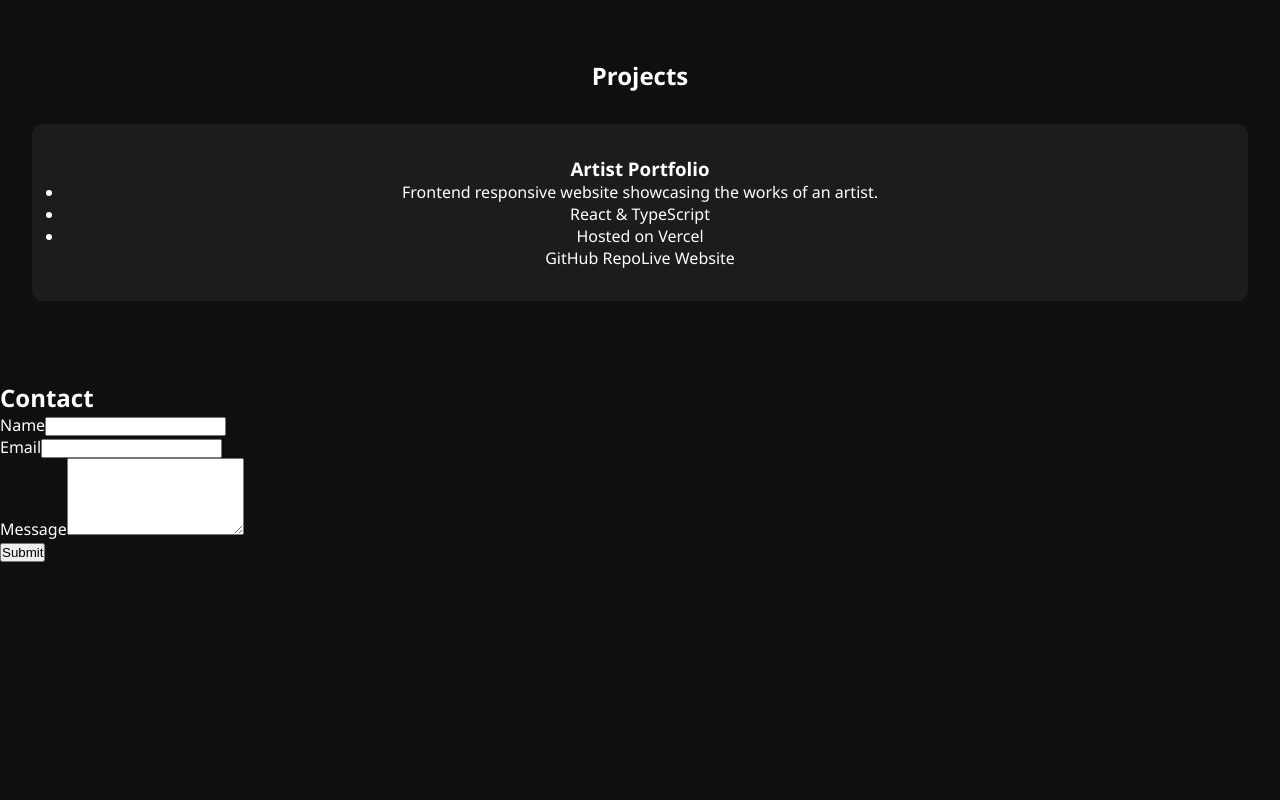
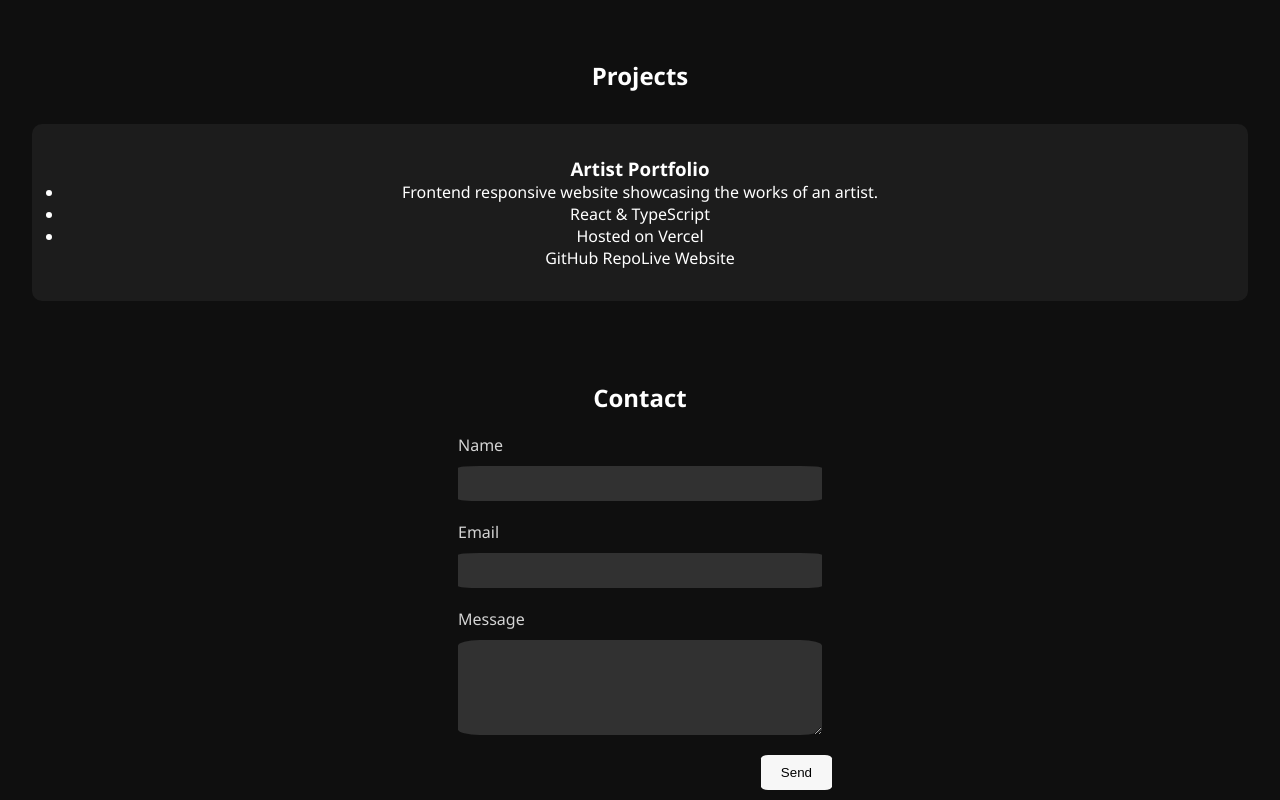
Before and after one commit to RahniDev/portfolio-2026, a React (Vite) app: page / in a window 1280 px wide. Shown: the part 1074-1874 px from the top of the page. Before the commit the page ends 1636 px from the top, so only its background shows below. Built offline with nearby package versions, Linux system fonts and the light colour scheme; no server answers.

Commit message:
Work on contact form

```diff
--- a/src/components/Contact/Contact.tsx
+++ b/src/components/Contact/Contact.tsx
@@ -25,7 +25,7 @@ const Contact = () => {
 
       form.reset();
     } catch (err) {
-      console.error("Email failed", err);
+      console.error("Your message failed to send.", err);
     }
   };
 
@@ -34,18 +34,18 @@ const Contact = () => {
       <h2>Contact</h2>
       <form
         ref={formRef}
-        className="contact-form"
+        className={styles.contactForm}
         onSubmit={sendEmail}
       >
-        <div className="input-container">
+        <div className={styles.inputContainer}>
           <label htmlFor="name">Name</label>
-          <input id="name" name="name" type="text" required />
+          <input name="name" type="text" required />
         </div>
-        <div className="input-container">
+        <div className={styles.inputContainer}>
           <label htmlFor="email">Email</label>
-          <input id="email" name="email" type="email" required />
+          <input name="email" type="email" required />
         </div>
-        <div className="input-container">
+        <div className={styles.inputContainer}>
           <label htmlFor="message">Message</label>
           <textarea
             id="message"
@@ -53,7 +53,9 @@ const Contact = () => {
             rows={5}
             required
           />      </div>
-        <button type="submit" className="contact-submit">Submit</button>
+          <div className={styles.btnContainer}>
+        <button type="submit">Send</button>
+        </div>
       </form>
     </section>
   );
--- a/src/components/Contact/contact.module.css
+++ b/src/components/Contact/contact.module.css
@@ -0,0 +1,46 @@
+.contact {
+    text-align: center;
+    display: flex;
+    flex-direction: column;
+    align-items: center;
+}
+
+form {
+    width: 30%;
+}
+
+.inputContainer {
+    margin: 10px;
+    display: flex;
+    flex-direction: column;
+}
+
+label {
+    color: #D4D4D4;
+    text-align: left;
+    padding: 10px;
+    padding-left: 0;
+}
+
+input,
+textarea {
+    background-color: #313131;
+    border: none;
+    outline: none;
+    border-radius: 6%;
+    padding: 10px;
+    color: #D4D4D4;
+}
+
+button {
+    padding: 10px 20px;
+    margin: 10px 0;
+    background-color: #F7F7F7;
+    border: none;
+    border-radius: 10%;
+}
+
+.btnContainer {
+    display: flex;
+    justify-content: flex-end;
+}
```
